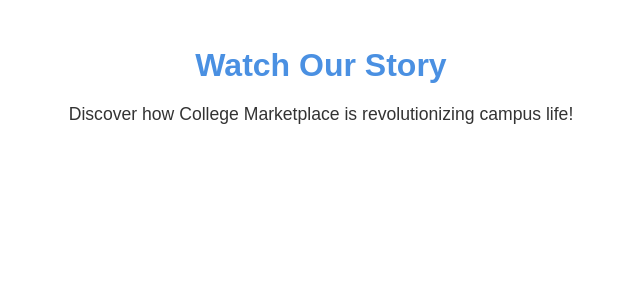
After one commit to dlalude/wesleyan-marketplace, a PHP site: page /iframe.html in a window 1280 px wide. The commit adds this page. Shown: the top 300 px of the page, without its empty margins (319-959 px from the left). Run offline with PHP 8.4, Linux system fonts and the light colour scheme.

```diff
--- /dev/null
+++ b/iframe.html
@@ -0,0 +1,38 @@
+<!DOCTYPE html>
+<html lang="en">
+<head>
+  <meta charset="UTF-8" />
+  <meta name="viewport" content="width=device-width, initial-scale=1" />
+  <title>Promotional Video</title>
+  <style>
+    body {
+      margin: 0;
+      padding: 20px;
+      font-family: 'Poppins', sans-serif;
+      background: #fff;
+      color: #333;
+      display: flex;
+      align-items: center;
+      justify-content: center;
+      height: 100%;
+    }
+    .iframe-content {
+      text-align: center;
+    }
+    .iframe-content h2 {
+      font-size: 2em;
+      margin-bottom: 20px;
+      color: #4a90e2;
+    }
+    .iframe-content p {
+      font-size: 1.1em;
+    }
+  </style>
+</head>
+<body>
+  <div class="iframe-content">
+    <h2>Watch Our Story</h2>
+    <p>Discover how College Marketplace is revolutionizing campus life!</p>
+  </div>
+</body>
+</html>
--- a/index.html
+++ b/index.html
@@ -132,7 +132,7 @@
       <h2>Contact Us</h2>
       <p>Questions or suggestions? We would love to hear from you.</p>
       <!-- Non-nav hyperlink -->
-      <a href="contact@collegemarket.com" class="contact-link">Email Us</a>
+      <a href="mailto:contact@collegemarket.com" class="contact-link">Email Us</a>
     </div>
 
   </div>
--- a/style.css
+++ b/style.css
@@ -75,7 +75,7 @@
   display: flex;
   align-items: center;
   justify-content: space-between;
-  background: linear-gradient(135deg, #ffd3a5, #fd6585);
+  background: linear-gradient( #ffd3a5, #fd6585);
   border-radius: 10px;
   overflow: hidden;
   flex-wrap: wrap;
```
Also changed, not shown: 1 other file.
